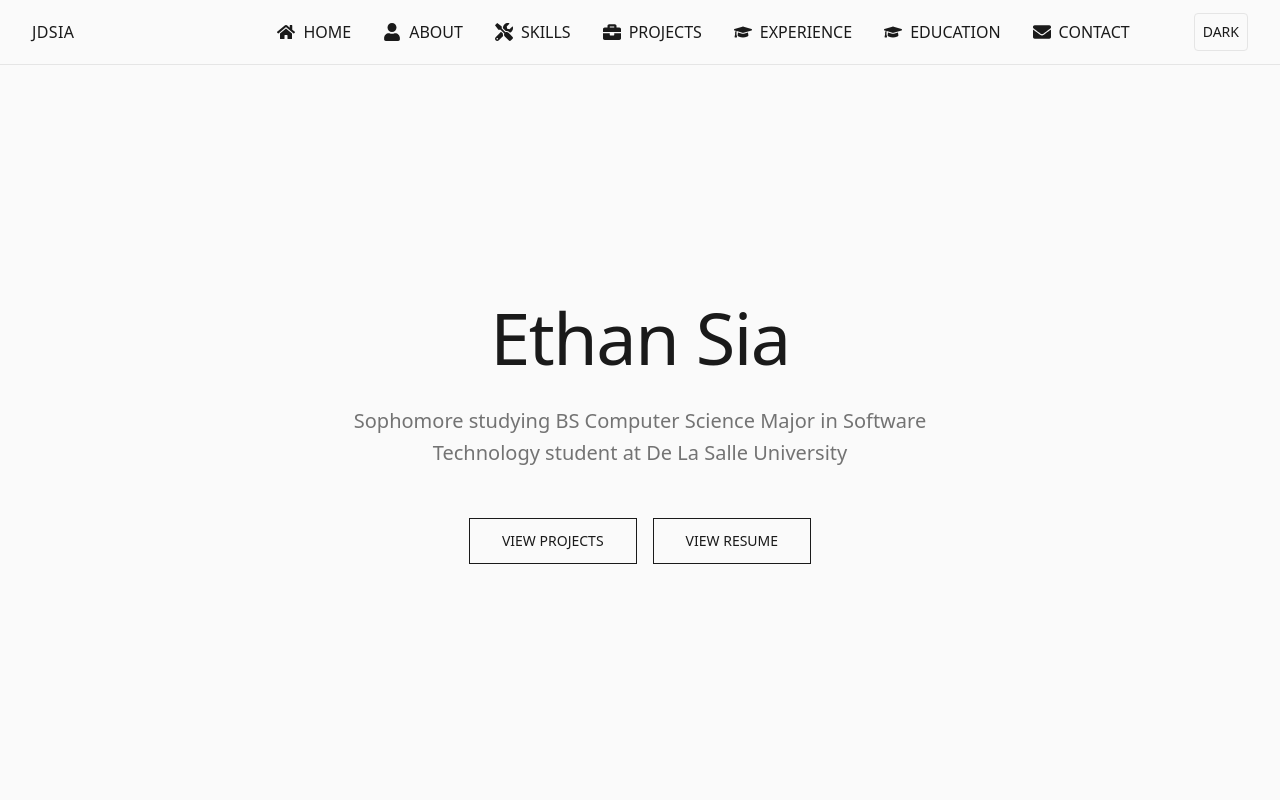
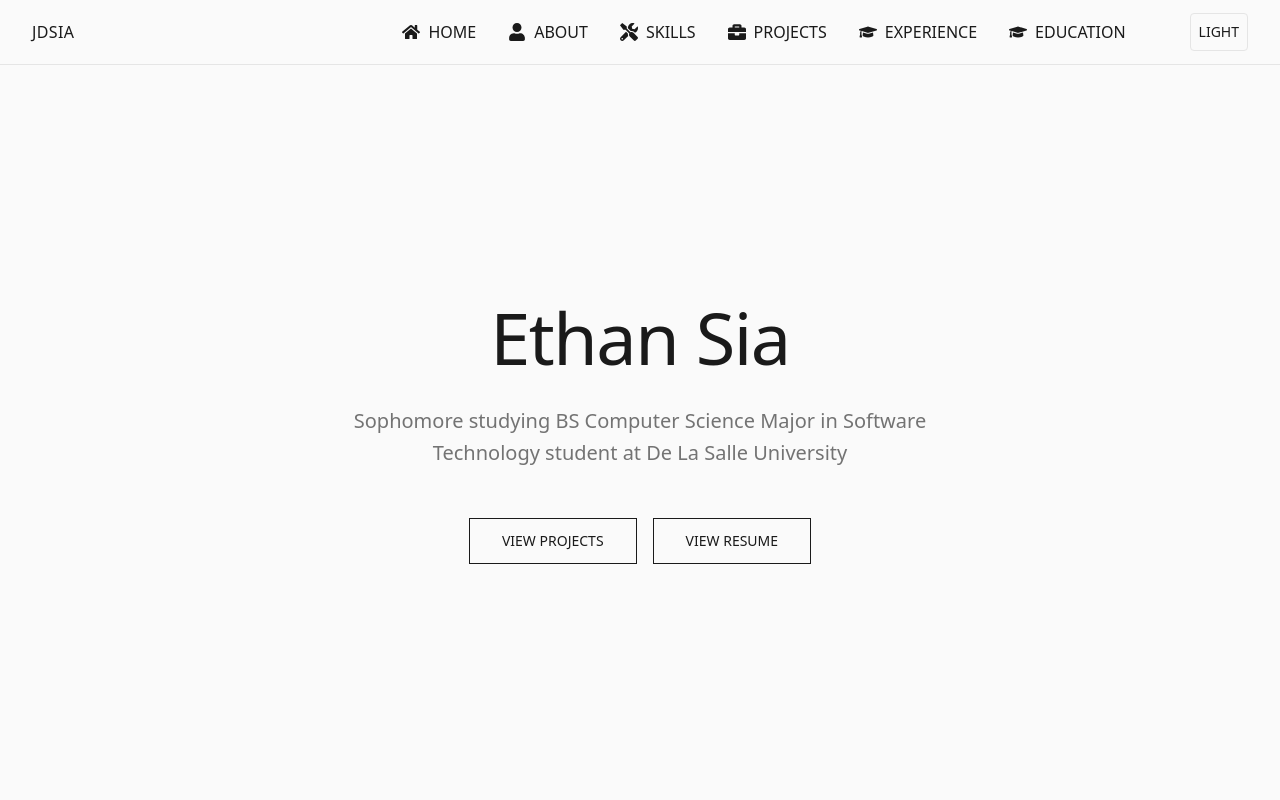
Before and after one commit to jdsia/Web-Portfolio, a Next.js app: page / in a window 1280 px wide. Shown: the top 800 px of the page. Built offline with nearby package versions, Linux system fonts and the light colour scheme.

Commit message:
fix: removed contact from navbar

```diff
--- a/app/page.tsx
+++ b/app/page.tsx
@@ -11,7 +11,6 @@ const icons = {
   projects: <FaBriefcase />,
   experience: <FaGraduationCap />,
   education: <FaGraduationCap />,
-  contact: <FaEnvelope />,
   github: <FaGithub />,
   linkedin: <FaLinkedin />,
   email: <FaEnvelope />,
@@ -20,6 +19,7 @@ const icons = {
   website: <FaExternalLinkAlt />
 };
 
+// Add project info here
 const projects = [
   {
     id: 1,
@@ -33,7 +33,7 @@ const projects = [
 ];
 
 export default function Home() {
-  const [isDark, setIsDark] = useState(false);
+  const [isDark, setIsDark] = useState(true);
 
   useEffect(() => {
     const savedTheme = localStorage.getItem('theme');
@@ -75,9 +75,6 @@ export default function Home() {
               </a>
               <a href="#education" className="text-base font-light hover:font-medium transition-all duration-200 hover-lift flex items-center gap-2" style={{ color: 'var(--foreground)' }}>
                 <span className="text-lg">{icons.education}</span> EDUCATION
-              </a>
-              <a href="#contact" className="text-base font-light hover:font-medium transition-all duration-200 hover-lift hover-scale flex items-center gap-2" style={{ color: 'var(--foreground)' }}>
-                <span className="text-lg">{icons.contact}</span> CONTACT
               </a>
               <button
                 onClick={toggleTheme}
```
